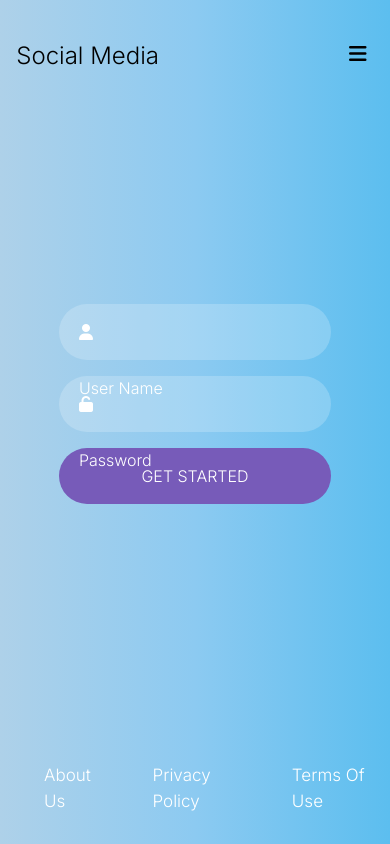
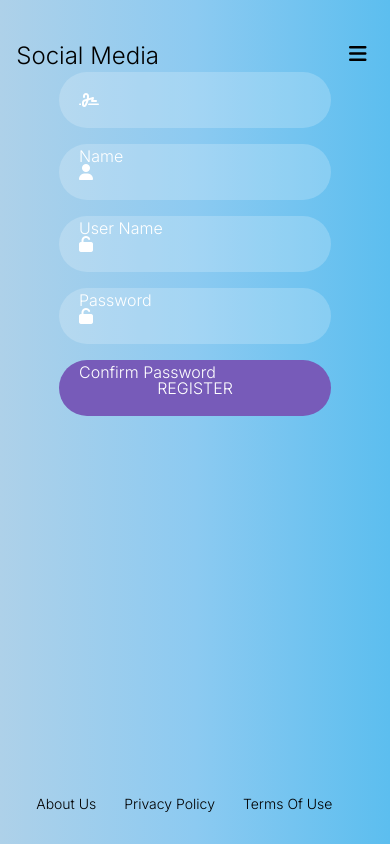
Before and after one commit to mohanned-banna/Social-Media-React, a React (Create React App) app: page /Login in a window 390 px wide. Built offline with nearby package versions, Linux system fonts and the light colour scheme.

Commit message:
feat:<Register Page>

```diff
--- a/src/App.js
+++ b/src/App.js
@@ -9,17 +9,27 @@ function App() {
   return (
 
       <div className="App" >
+        {/* <NavBar />
+        <InputUser name ="User Name" type="text" icon="fa fa-user text-white mr-3 " firstChild="mt-[65%] sm:mt-[25vh] input-user"/>
+        <InputUser name ="Password" type="password" icon="fa-solid fa-unlock text-white mr-3" />
+        <ButtonSubmit name="GET STARTED"/>
+        <ul className="flex absolute sm:w-[25rem] sm:mt-44 sm:ml-5 mt-24 bottom-3 ml-[-2%] parent-footer">
+          <ListItem name="About Us" link="#" classname =" ml-6 pl-2 pr-2 footer"/>
+          <ListItem name="Privacy Policy" link="#" classname =" mx-0 pl-2 pr-2 footer"/>
+          <ListItem name="Terms Of Use" link="#" classname =" pl-2 pr-2 footer"/>
+        </ul> */}
         <NavBar />
-        <InputUser name ="User Name" type="text" icon="fa fa-user text-white mr-3 " firstChild="mt-[65%] sm:mt-[50%] sm:mt-[25vh] input-user"/>
+        <InputUser name ="Name" icon="fa-solid fa-signature text-white mr-3" firstChild=" sm:mt-[17vh] input-user-register"/>
+        <InputUser name ="User Name" type="text" icon="fa fa-user text-white mr-3 " />
         <InputUser name ="Password" type="password" icon="fa-solid fa-unlock text-white mr-3" />
-        <ButtonSubmit />
-        <ul className="flex absolute sm:w-[25rem] sm:mt-44 sm:ml-5 mt-24 bottom-3 ">
-          <ListItem name="About Us" link="#" classname =" ml-6 pl-2 pr-2"/>
-          <ListItem name="Privacy Policy" link="#" classname =" mx-5 pl-2 pr-2"/>
-          <ListItem name="Terms Of Use" link="#" classname =" pl-2 pr-2"/>
+        <InputUser name ="Confirm Password" type="password" icon="fa-solid fa-unlock text-white mr-3" />
+        <ButtonSubmit name="REGISTER"/>
+        <ul className="flex absolute sm:w-[25rem] sm:mt-44 sm:ml-5 mt-24 bottom-3 ml-[-2%] parent-footer">
+          <ListItem name="About Us" link="#" classname =" ml-6 pl-2 pr-2 footer"/>
+          <ListItem name="Privacy Policy" link="#" classname =" mx-0 pl-2 pr-2 footer"/>
+          <ListItem name="Terms Of Use" link="#" classname =" pl-2 pr-2 footer"/>
         </ul>
 
-        {/* sm:mt-44 sm:ml-5 mt-24 */}
       </div>
 
 
--- a/src/ButtonSubmit.js
+++ b/src/ButtonSubmit.js
@@ -1,10 +1,11 @@
 import React from 'react'
 
-export default function ButtonSubmit() {
+export default function ButtonSubmit(props) {
+  const {name} = props
   return (
     <div className="container w-11/12 mx-auto">
         <div className='bg-[#775bb9] hover:bg-[#6876b7e2] duration-300 w-[17rem] sm:w-[47%] mx-auto rounded-full h-14 leading-[56px] text-center '>
-            <button className='text-white w-full rounded-full'>GET STARTED</button>
+            <button className='text-white w-full rounded-full'>{name}</button>
         </div>
     </div>
   )
--- a/src/components/ListItem.js
+++ b/src/components/ListItem.js
@@ -4,7 +4,7 @@ import classNames from 'classnames'
 import '../components/NavBar.css';
 
 export default function ListItem(props) {
-    const{name , link ,classname , isChecked} = props
+    const{name , link ,classname} = props
   return (
     <li className={
         classNames("sm:mx-2 pl-5 sm:pl-0 sm:ml-0 my-2 text-left sm:text-center py-[10px] text-[17px] sm:text-lg  sm:w-[40%] sm:hover:bg-opacity-20 sm:hover:bg-white rounded-md  duration-300 text-white sm:text-black",classname)
--- a/src/components/NavBar.css
+++ b/src/components/NavBar.css
@@ -38,11 +38,30 @@ body{
 }
 @media screen and (min-width:490px) and (max-width:641px) {
     .input-user{
-        margin-top: 40%;
+        margin-top: 30%;
+    }
+    .input-user-register{
+        margin-top: 25%;
+    }
+    .footer{
+        color: black;
     }
 }
 @media screen and (min-width:410px) and (max-width:489px) {
     .input-user{
         margin-top: 55%;
     }
+    .input-user-register{
+        margin-top: 35%;
+    }
+    .footer{
+        color: black;
+    }
 }
+@media screen and (max-width:400px) {
+    .footer{
+        font-size: 14px;
+        color: black;
+    }
+
+}
```
